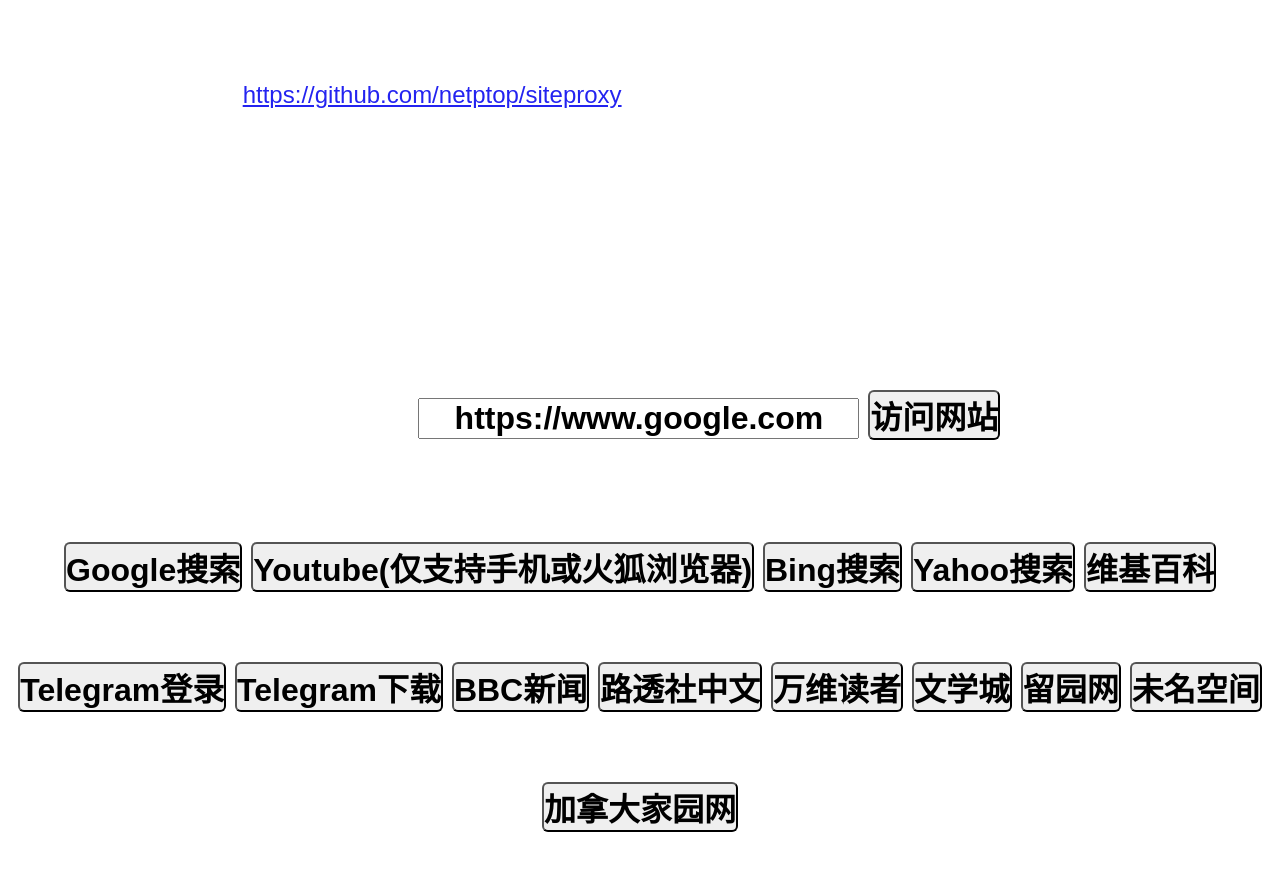
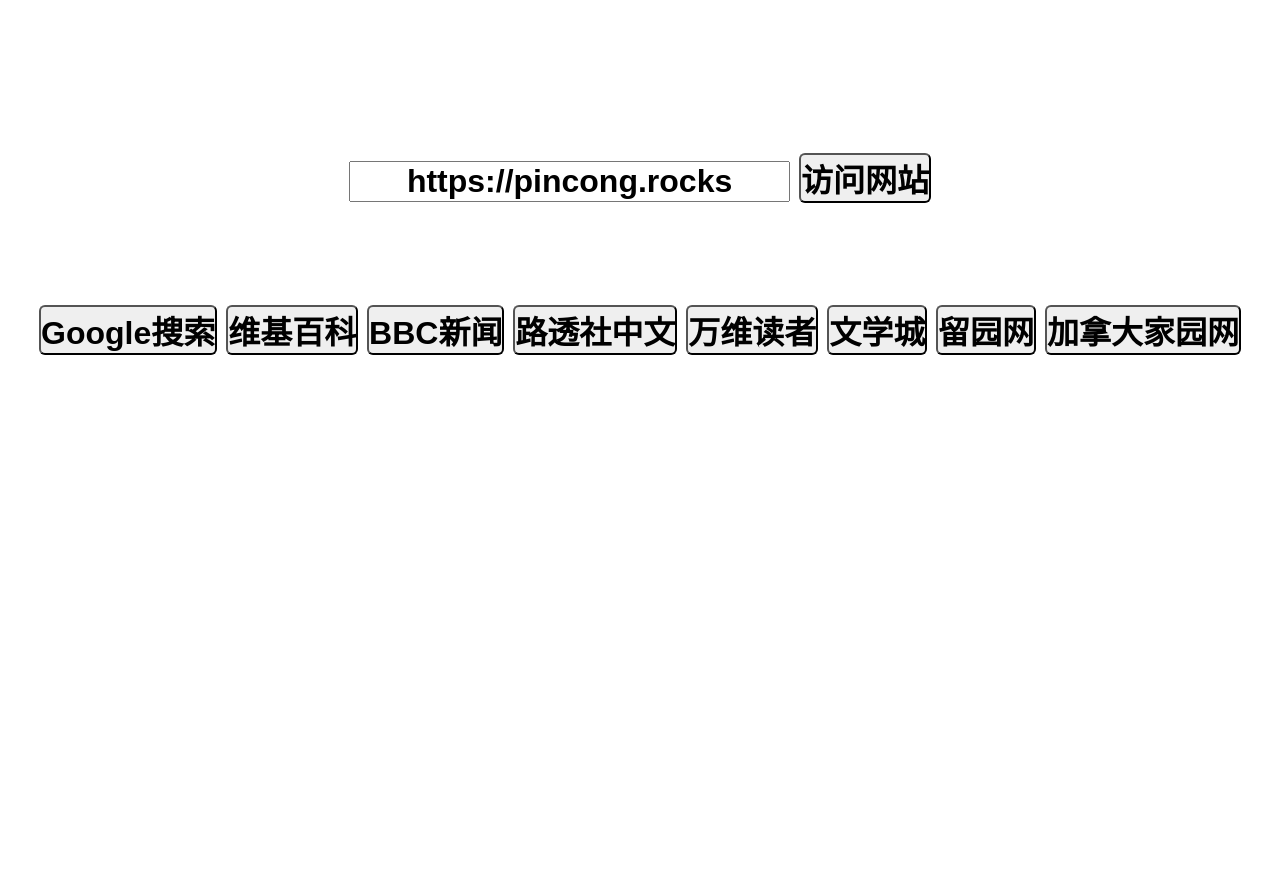
Before and after one commit to tadag/zizi, a website: page index.html in a window 1280 px wide. After the commit the page ends 800 px from the top, so only its background shows below. Drawn offline with nearby package versions, Linux system fonts and the light colour scheme.

Commit message:
Update index.html

```diff
--- a/index.html
+++ b/index.html
@@ -23,33 +23,17 @@
       </div>
     </div>
     <br />
-    <div class="descriptionSeg">1.请记下项目开源网址:<a href="https://github.com/netptop/siteproxy">https://github.com/netptop/siteproxy</a>以便在本网站失效后能找到新的网址
-    </div>
-    <br />
-    <div class="descriptionSeg">2.建议您从浏览器打开网页,避免被微信窃听! </div>
-    <br />
-    <div class="descriptionSeg">3.由于从本代理发出的Google请求过多, google会自动限制搜索流量;  如果google不能用,请使用bing和yahoo搜索引擎. </div>
-    <br />
-    <div class="descriptionSeg">4.请降低youtube视频的分辨率，因为免费服务器每月的流量非常非常有限, 超过的话其他人都无法使用了 </div>
-    <br />
-    <div class="descriptionSeg">5.请登录telegram，加群@siteproxy，以便及时获取更新</div>
     <form class="lead-title">
-      <p>指定网址:<input class="lead-title" type="text" id="address" value="https://www.google.com">
+      <p><input class="lead-title" type="text" id="address" value="https://pincong.rocks">
         <input id="addrAccess" class="lead-title button1" type="button" onclick="onsubmit" value="访问网站"/>
       </p>
       <input class="lead-title button1" type="button" onclick="window.location.href='/https/www.google.com'" value="Google搜索"/>
-      <input class="lead-title button1" type="button" onclick="window.location.href='/https/www.youtube.com'" value="Youtube(仅支持手机或火狐浏览器)"/>
-      <input class="lead-title button1" type="button" onclick="window.location.href='/https/www.bing.com/?mkt=en-us'" value="Bing搜索"/>
-      <input class="lead-title button1" type="button" onclick="window.location.href='/https/search.yahoo.com/'" value="Yahoo搜索"/>
       <input class="lead-title button1" type="button" onclick="window.location.href='/https/zh.wikipedia.org'" value="维基百科"/>
-      <input class="lead-title button1" type="button" onclick="window.location.href='/https/web.telegram.org'" value="Telegram登录"/>
-      <input class="lead-title button1" type="button" onclick="window.location.href='https://github.com/esu-tg/tg-app/blob/master/README.md'" value="Telegram下载"/>
       <input class="lead-title button1" type="button" onclick="window.location.href='/https/www.bbc.com/zhongwen/simp'" value="BBC新闻"/>
       <input class="lead-title button1" type="button" onclick="window.location.href='/https/cn.reuters.com/'" value="路透社中文"/>
       <input class="lead-title button1" type="button" onclick="window.location.href='/http/news.creaders.net/headline/'" value="万维读者"/>
       <input class="lead-title button1" type="button" onclick="window.location.href='/https/www.wenxuecity.com'" value="文学城"/>
       <input class="lead-title button1" type="button" onclick="window.location.href='/https/www.6parknews.com'" value="留园网"/>
-      <input class="lead-title button1" type="button" onclick="window.location.href='/https/www.mitbbs.com/'" value="未名空间"/>
       <input class="lead-title button1" type="button" onclick="window.location.href='/http/www.iask.ca/index.html'" value="加拿大家园网"/>
     </form>
   </kiv>
```
